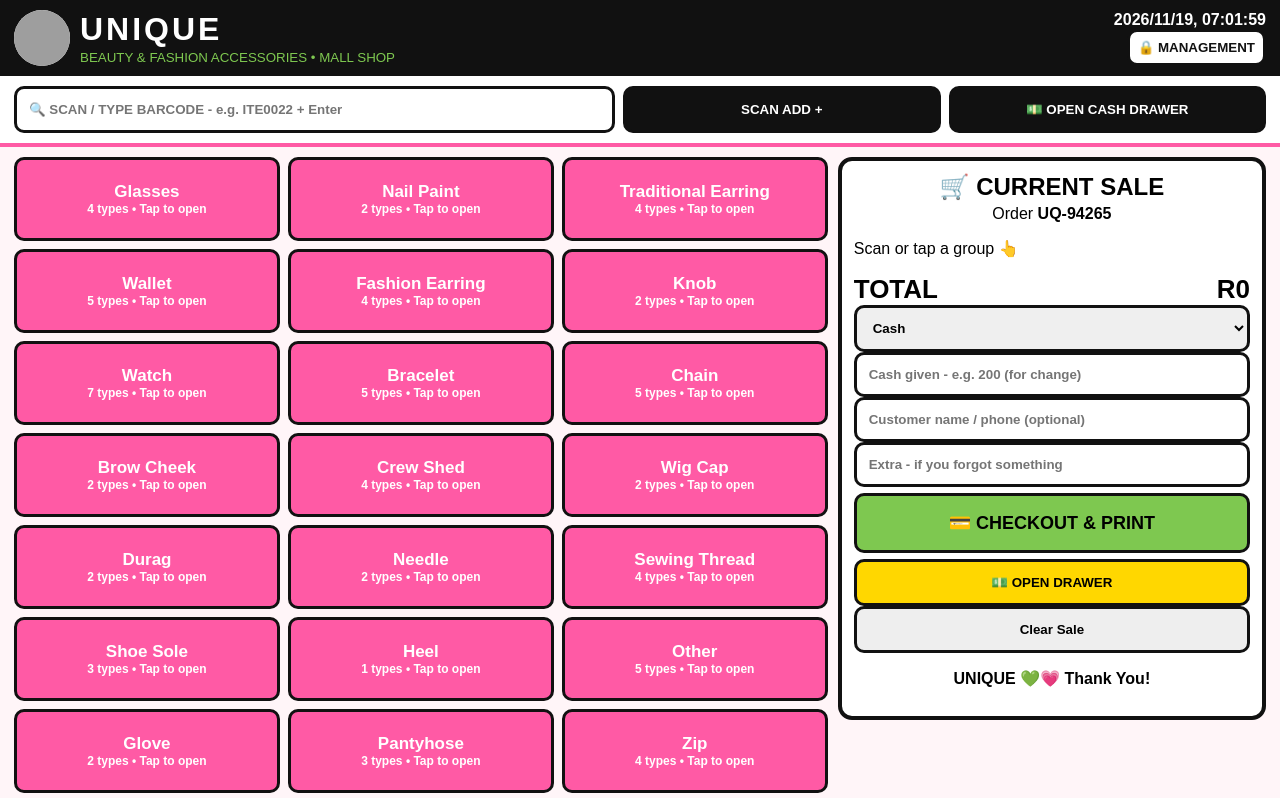
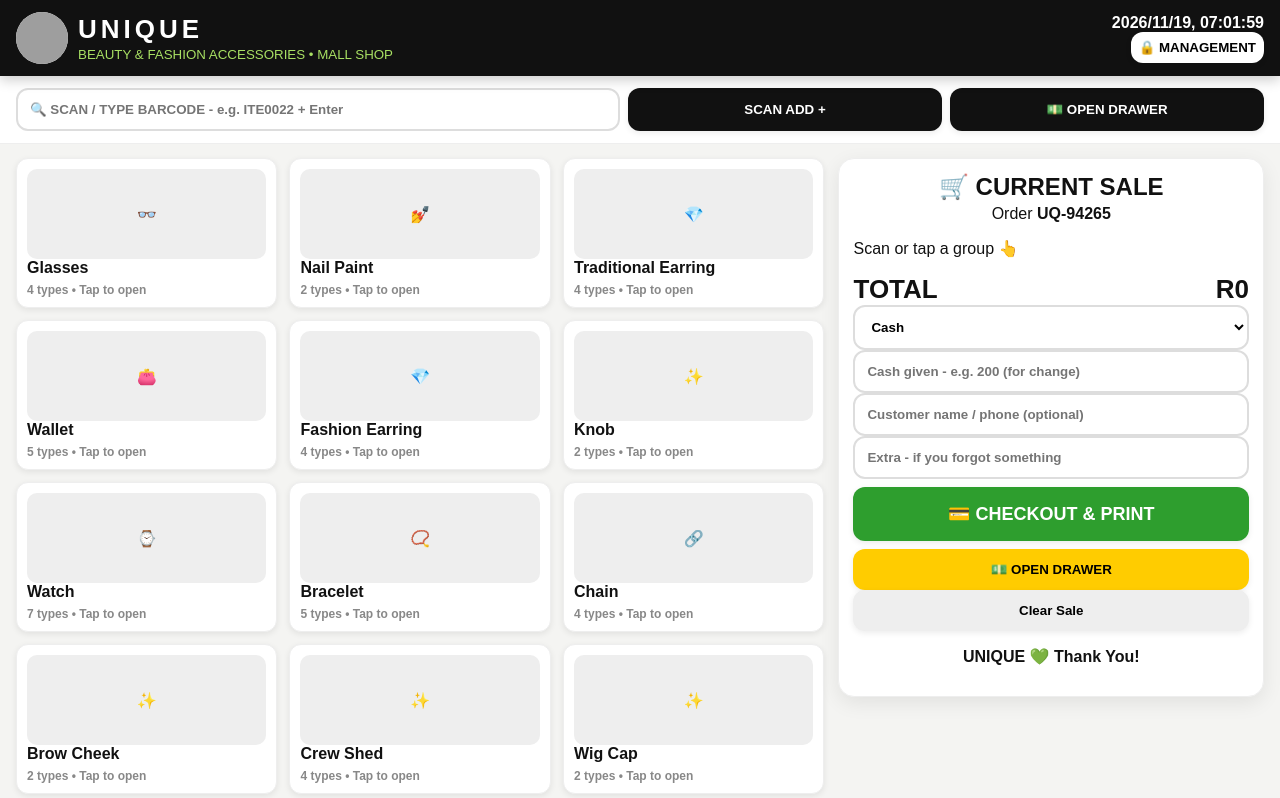
Before and after one commit to musinapos/unique-shop, a plain HTML site: page index.html in a window 1280 px wide. Both pictures are taken after a click on the button "💳 CHECKOUT & PRINT". Shown: the top 798 px of the page. Drawn offline with Linux system fonts and the light colour scheme; grey boxes are pictures that could not be loaded.

Commit message:
Update index.html

```diff
--- a/index.html
+++ b/index.html
@@ -2,68 +2,44 @@
 <html><head><meta charset="utf-8"><meta name="viewport" content="width=device-width,initial-scale=1">
 <title>UNIQUE - POS - Mall Shop</title>
 <style>
-*{box-sizing:border-box}body{font-family:Arial,sans-serif;margin:0;background:#fff5f8}
-.top{background:#111;color:#fff;padding:10px 14px;display:flex;justify-content:space-between;align-items:center;position:sticky;top:0;z-index:20}
-.top h1{margin:0;letter-spacing:3px}.top small{color:#7ec850}
-button{padding:13px;border:3px solid #111;border-radius:10px;font-weight:900;cursor:pointer;background:#fff}
-input,select{padding:12px;border:3px solid #111;border-radius:10px;font-weight:900;width:100%}
-.scanbar{background:#fff;padding:10px 14px;display:flex;gap:8px;flex-wrap:wrap;border-bottom:4px solid #ff5aa5;position:sticky;top:62px;z-index:19}
+*{box-sizing:border-box}body{font-family:Arial,sans-serif;margin:0;background:#f4f4f2;color:#111}
+.top{background:#111;color:#fff;padding:12px 16px;display:flex;justify-content:space-between;align-items:center;position:sticky;top:0;z-index:20;box-shadow:0 4px 12px rgba(0,0,0,.2)}
+.top h1{margin:0;letter-spacing:4px;font-size:26px}.top small{color:#a8e063}
+button{padding:13px;border:none;border-radius:12px;font-weight:900;cursor:pointer;background:#fff;box-shadow:0 2px 6px rgba(0,0,0,.08)}
+input,select{padding:12px;border:2px solid #ddd;border-radius:12px;font-weight:700;width:100%;background:#fff}
+.scanbar{background:#fff;padding:12px 16px;display:flex;gap:8px;flex-wrap:wrap;border-bottom:1px solid #eee;position:sticky;top:72px;z-index:19}
 .scanbar input{flex:2}.scanbar button{flex:1;background:#111;color:#fff}
-.wrap{display:flex;gap:10px;padding:10px 14px;max-width:1300px;margin:0 auto}
+.wrap{display:flex;gap:14px;padding:14px 16px;max-width:1300px;margin:0 auto}
 .left{flex:1.9}.right{flex:1;min-width:340px}
-.cats{display:grid;grid-template-columns:1fr 1fr 1fr;gap:8px}
-.catbtn{background:#ff5aa5;color:#fff;font-size:17px;padding:22px 8px;border-color:#111}
-.catbtn small{display:block;font-size:12px;color:#fff}
-.backbtn{background:#111;color:#fff;width:100%;margin-bottom:8px}
-.grid{display:grid;grid-template-columns:1fr 1fr;gap:8px}
-.card{background:#fff;border:3px solid #eee;border-radius:12px;padding:10px}
-.card b{font-size:15px}.price{color:#4da52e;font-size:19px;font-weight:900}.low{color:red}
-.card button{background:#7ec850;width:100%;margin-top:6px}
-.cart{background:#fff;border:4px solid #111;border-radius:14px;padding:12px;position:sticky;top:140px}
-.row{display:flex;justify-content:space-between;gap:6px;padding:7px 0;border-bottom:2px solid #eee;font-size:13px}
-.row button{width:auto;padding:5px 9px;margin:0}
+.cats{display:grid;grid-template-columns:1fr 1fr 1fr;gap:12px}
+.catbtn{background:#fff;color:#111;font-size:16px;padding:10px;border:1px solid #eee;text-align:left}
+.catbtn img{width:100%;height:90px;object-fit:cover;border-radius:10px;background:#eee}
+.catbtn small{display:block;font-size:12px;color:#888;margin-top:6px}
+.backbtn{background:#111;color:#fff;width:100%;margin-bottom:10px}
+.grid{display:grid;grid-template-columns:1fr 1fr 1fr;gap:12px}
+.card{background:#fff;border:1px solid #eee;border-radius:16px;padding:0;overflow:hidden;box-shadow:0 4px 14px rgba(0,0,0,.06)}
+.pic{height:120px;background:#eee;display:flex;align-items:center;justify-content:center;overflow:hidden}
+.pic img{width:100%;height:100%;object-fit:cover}
+.card-body{padding:12px}.card b{font-size:15px}.price{color:#2e9e2e;font-size:20px;font-weight:900}.low{color:red;font-weight:900}
+.card button{background:#111;color:#fff;width:100%;margin-top:8px}
+.cart{background:#fff;border:1px solid #eee;border-radius:16px;padding:14px;position:sticky;top:150px;box-shadow:0 6px 20px rgba(0,0,0,.08)}
+.row{display:flex;justify-content:space-between;gap:6px;padding:8px 0;border-bottom:1px solid #eee;font-size:13px}
+.row button{width:auto;padding:6px 10px;margin:0;background:#f0f0f0;box-shadow:none}
+.row img{width:36px;height:36px;object-fit:cover;border-radius:6px;vertical-align:middle}
 .total{font-size:26px;font-weight:900;display:flex;justify-content:space-between}
-.paybtn{width:100%;padding:16px;font-size:18px;background:#7ec850;margin-top:6px}
-.drawerbtn{width:100%;background:#ffd700;margin-top:6px}
-.mgmtbtn{width:100%;background:#111;color:#fff;margin-top:6px}
-#mgmt,#receipt{position:fixed;inset:0;background:rgba(0,0,0,.85);display:none;align-items:center;justify-content:center;z-index:99}
-.paper{background:#fff;width:420px;max-height:92vh;overflow:auto;padding:16px;border-radius:12px}
-.paper table{width:100%;border-collapse:collapse;font-size:12px}.paper td,.paper th{border:1px solid #ddd;padding:4px}
-@media(max-width:850px){.wrap{flex-direction:column}.cart{position:static}.cats{grid-template-columns:1fr 1fr}}
+.paybtn{width:100%;padding:16px;font-size:18px;background:#2e9e2e;color:#fff;margin-top:8px}
+.drawerbtn{width:100%;background:#ffcc00;margin-top:8px}
+#mgmt,#receipt{position:fixed;inset:0;background:rgba(0,0,0,.7);display:none;align-items:center;justify-content:center;z-index:99}
+.paper{background:#fff;width:430px;max-height:92vh;overflow:auto;padding:16px;border-radius:16px}
+.paper table{width:100%;border-collapse:collapse;font-size:12px}.paper td,.paper th{border:1px solid #eee;padding:5px}
+@media(max-width:850px){.wrap{flex-direction:column}.cart{position:static}.cats,.grid{grid-template-columns:1fr 1fr}}
 @media print{body *{visibility:hidden}#receipt,#receipt *{visibility:visible}#receipt{position:absolute;inset:0;display:flex;background:#fff}}
 </style></head><body>
-<div class="top"><div style="display:flex;gap:10px;align-items:center"><img src="unique.logo.jpg" style="width:56px;height:56px;border-radius:50%;object-fit:cover;background:#fff"><div><h1>UNIQUE</h1><small>BEAUTY & FASHION ACCESSORIES • MALL SHOP</small></div></div><div style="text-align:right;font-weight:900"><span id="clock"></span><br><button onclick="openMgmt()" style="padding:8px;background:#fff;color:#111">🔒 MANAGEMENT</button></div></div>
-
-<div class="scanbar">
-<input id="scan" placeholder="🔍 SCAN / TYPE BARCODE - e.g. ITE0022 + Enter" onkeydown="if(event.key==='Enter')doScan()">
-<button onclick="doScan()">SCAN ADD +</button>
-<button onclick="openDrawer()">💵 OPEN CASH DRAWER</button>
-</div>
-
-<div class="wrap"><div class="left">
-<div id="cats" class="cats"></div>
-<button id="backBtn" class="backbtn" style="display:none" onclick="showCats()">← BACK TO ALL GROUPS</button>
-<div id="grid" class="grid"></div>
-</div>
-
-<div class="right"><div class="cart">
-<h2 style="margin:0;text-align:center">🛒 CURRENT SALE</h2><p style="text-align:center;margin:4px">Order <b id="orderNo"></b></p>
-<div id="cart"></div>
-<div class="total"><span>TOTAL</span><span id="total">R0</span></div>
-<select id="payMethod"><option>Cash</option><option>Card</option><option>Card + Cash</option><option>EFT / Tap</option></select>
-<input id="cashGiven" type="number" placeholder="Cash given - e.g. 200 (for change)">
-<div id="change" style="font-weight:900;text-align:center"></div>
-<input id="cust" placeholder="Customer name / phone (optional)">
-<input id="extraNote" placeholder="Extra - if you forgot something">
-<button class="paybtn" onclick="checkout()">💳 CHECKOUT & PRINT</button>
-<button class="drawerbtn" onclick="openDrawer()">💵 OPEN DRAWER</button>
-<button onclick="cart=[];renderCart()" style="width:100%;background:#eee">Clear Sale</button>
-<p style="text-align:center;font-weight:800">UNIQUE 💚💗 Thank You!</p>
-</div></div></div>
-
-<div id="receipt"><div class="paper" id="paper"></div></div>
-<div id="mgmt"><div class="paper" id="mgmtPaper"></div></div>
-
+<div class="top"><div style="display:flex;gap:10px;align-items:center"><img src="unique.logo.jpg" style="width:52px;height:52px;border-radius:50%;object-fit:cover;background:#fff"><div><h1>UNIQUE</h1><small>BEAUTY & FASHION ACCESSORIES • MALL SHOP</small></div></div><div style="text-align:right;font-weight:900"><span id="clock"></span><br><button onclick="openMgmt()" style="padding:8px">🔒 MANAGEMENT</button></div></div>
+<div class="scanbar"><input id="scan" placeholder="🔍 SCAN / TYPE BARCODE - e.g. ITE0022 + Enter" onkeydown="if(event.key==='Enter')doScan()"><button onclick="doScan()">SCAN ADD +</button><button onclick="openDrawer()">💵 OPEN DRAWER</button></div>
+<div class="wrap"><div class="left"><div id="cats" class="cats"></div><button id="backBtn" class="backbtn" style="display:none" onclick="showCats()">← BACK TO ALL GROUPS</button><div id="grid" class="grid"></div></div>
+<div class="right"><div class="cart"><h2 style="margin:0;text-align:center">🛒 CURRENT SALE</h2><p style="text-align:center;margin:4px">Order <b id="orderNo"></b></p><div id="cart"></div><div class="total"><span>TOTAL</span><span id="total">R0</span></div><select id="payMethod"><option>Cash</option><option>Card</option><option>Card + Cash</option><option>EFT / Tap</option></select><input id="cashGiven" type="number" placeholder="Cash given - e.g. 200 (for change)"><div id="change" style="font-weight:900;text-align:center"></div><input id="cust" placeholder="Customer name / phone (optional)"><input id="extraNote" placeholder="Extra - if you forgot something"><button class="paybtn" onclick="checkout()">💳 CHECKOUT & PRINT</button><button class="drawerbtn" onclick="openDrawer()">💵 OPEN DRAWER</button><button onclick="cart=[];renderCart()" style="width:100%;background:#eee">Clear Sale</button><p style="text-align:center;font-weight:800">UNIQUE 💚 Thank You!</p></div></div></div>
+<div id="receipt"><div class="paper" id="paper"></div></div><div id="mgmt"><div class="paper" id="mgmtPaper"></div></div>
 <script>
 let ITEMS=[
 ["ITE0001","Glasses A",80],["ITE0002","Glasses B",150],["ITE0003","Glasses C",100],["ITE0004","Glasses D",120],
@@ -91,27 +67,29 @@ let ITEMS=[
 ["ITE0100","Earring Hooks",20],["ITE0101","Chain Holders",20],["ITE0102","Shampoo Cap",150],["ITE0103","Socks",50],["ITE0104","Arm Cover",40],["ITE0105","Head Flower",150],
 ["ITE0106","Wedding Needles",150],["ITE0107","Wedding Pins",20],["ITE0108","Wedding Veil Length",100]
 ];
-let STOCK=JSON.parse(localStorage.getItem("unique_stock")||"null")||{};
-ITEMS.forEach(i=>{if(STOCK[i[0]]==null)STOCK[i[0]]=50});
-let PRICES=JSON.parse(localStorage.getItem("unique_prices")||"null")||{};
-ITEMS.forEach(i=>{if(PRICES[i[0]]==null)PRICES[i[0]]=i[2]});
+// GROUP -> YOUR PIC FILE
+let GROUP_PIC={"Glasses":"unique-pic1.png","Nail Paint":"unique-pic2.png","Traditional Earring":"unique-pic3.png","Fashion Earring":"unique-pic4.png","Wallet":"unique-pic5.png","Knob":"unique-pic6.png","Watch":"unique-pic7.png","Bracelet":"unique-pic8.png","Chain":"unique-pic9.png","Brow Cheek":"unique-pic10.png","Crew Shed":"unique-pic11.png","Wig Cap":"unique-pic12.png","Durag":"unique-pic13.png","Needle":"unique-pic14.png","Sewing Thread":"unique-pic15.png","Shoe Sole":"unique-pic16.png","Heel":"unique-pic17.png","Glove":"unique-pic18.png","Pantyhose":"unique-pic19.png","Zip":"unique-pic20.png","Shoe Needle":"unique-pic21.png","Machine Oil":"unique-pic22.png","Pin":"unique-pic23.png","Lace":"unique-pic24.png","Reborn":"unique-pic25.png","Elastic":"unique-pic26.png","Cutting Zip":"unique-pic27.png","Ziplock":"unique-pic28.png","Cap":"unique-pic29.png","Flute":"unique-pic30.png","Fish Lane":"unique-pic31.png","Beat String":"unique-pic32.png","Suspenders":"unique-pic33.png","Parton":"unique-pic34.png","Partool":"unique-pic35.png","Press Stance":"unique-pic36.png","Earring Hooks":"unique-pic37.png","Chain Holders":"unique-pic38.png","Shampoo Cap":"unique-pic39.png","Socks":"unique-pic40.png","Arm Cover":"unique-pic41.png","Head Flower":"unique-pic42.png","Wedding":"unique-pic43.png","Other":"unique-pic44.png"};
+function emojiOf(n){if(n.includes("Glasses"))return "👓";if(n.includes("Nail"))return "💅";if(n.includes("Earring"))return "💎";if(n.includes("Wallet"))return "👛";if(n.includes("Watch"))return "⌚";if(n.includes("Bracelet"))return "📿";if(n.includes("Chain"))return "🔗";return "✨"}
+function picFor(name){let g=catOf(name);let f=GROUP_PIC[g]||GROUP_PIC["Other"];return f}
+function imgTag(name,style){let f=picFor(name);return `<img src="${f}" style="${style||''}" onerror="this.style.display='none';this.parentElement.innerHTML='${emojiOf(name)}';this.parentElement.style.fontSize='40px'">`}
+let STOCK=JSON.parse(localStorage.getItem("unique_stock")||"null")||{};ITEMS.forEach(i=>{if(STOCK[i[0]]==null)STOCK[i[0]]=50});
+let PRICES=JSON.parse(localStorage.getItem("unique_prices")||"null")||{};ITEMS.forEach(i=>{if(PRICES[i[0]]==null)PRICES[i[0]]=i[2]});
 function saveAll(){localStorage.setItem("unique_stock",JSON.stringify(STOCK));localStorage.setItem("unique_prices",JSON.stringify(PRICES))}
-let cart=[],orderNo="UQ-"+Math.floor(10000+Math.random()*89999);
-document.getElementById("orderNo").textContent=orderNo;
+let cart=[],orderNo="UQ-"+Math.floor(10000+Math.random()*89999);document.getElementById("orderNo").textContent=orderNo;
 function tick(){document.getElementById("clock").textContent=new Date().toLocaleString("en-ZA")}tick();setInterval(tick,1000);
-function catOf(n){let groups=["Glasses","Nail Paint","Traditional Earring","Fashion Earring","Wallet","Knob","Watch","Bracelet","Chain","Brow Cheek","Crew Shed","Wig Cap","Durag","Needle","Sewing Thread","Shoe Sole","Heel","Glove","Pantyhose","Zip","Shoe Needle","Machine Oil","Pin","Lace","Reborn","Elastic","Cutting Zip","Ziplock","Cap","Flute","Fish Lane","Beat String","Suspenders","Parton","Partool","Press Stance","Back Lace","Earring Hooks","Chain Holders","Shampoo Cap","Socks","Arm Cover","Head Flower","Wedding"];for(let g of groups)if(n.startsWith(g))return g;return "Other"}
+function catOf(n){if(n.includes("Long Sole"))return "Shoe Sole";if(n.includes("Short Gloves")||n.includes("Long Gloves"))return "Glove";if(n.includes("Back Lace")||n.includes("Lace Reborn"))return "Lace";if(n.includes("Chain Holders"))return "Chain Holders";let groups=["Glasses","Nail Paint","Traditional Earring","Fashion Earring","Wallet","Knob","Watch","Bracelet","Chain","Brow Cheek","Crew Shed","Wig Cap","Durag","Needle","Sewing Thread","Shoe Sole","Heel","Glove","Pantyhose","Zip","Shoe Needle","Machine Oil","Pin","Lace","Reborn","Elastic","Cutting Zip","Ziplock","Cap","Flute","Fish Lane","Beat String","Suspenders","Parton","Partool","Press Stance","Back Lace","Earring Hooks","Chain Holders","Shampoo Cap","Socks","Arm Cover","Head Flower","Wedding"];for(let g of groups)if(n.startsWith(g))return g;return "Other"}
 let CATS=[...new Set(ITEMS.map(i=>catOf(i[1])))];
-function showCats(){document.getElementById("cats").style.display="grid";document.getElementById("backBtn").style.display="none";document.getElementById("grid").innerHTML="";document.getElementById("cats").innerHTML=CATS.map(c=>{let n=ITEMS.filter(i=>catOf(i[1])===c).length;return `<button class="catbtn" onclick="showGroup('${c}')">${c}<small>${n} types • Tap to open</small></button>`}).join("")}
-function showGroup(c){document.getElementById("cats").style.display="none";document.getElementById("backBtn").style.display="block";document.getElementById("grid").innerHTML=`<h2 style="grid-column:1/-1;margin:0">${c}</h2>`+ITEMS.filter(i=>catOf(i[1])===c).map(i=>`<div class="card"><small>${i[0]} • Stock: ${STOCK[i[0]]} ${STOCK[i[0]]<=5?'<span class="low">LOW!</span>':''}</small><br><b>${i[1]}</b><br><span class="price">R${PRICES[i[0]]}</span><br><small>Barcode: || ${i[0]} ||</small><button onclick="add('${i[0]}')">ADD +</button></div>`).join("")}
+function showCats(){document.getElementById("cats").style.display="grid";document.getElementById("backBtn").style.display="none";document.getElementById("grid").innerHTML="";document.getElementById("cats").innerHTML=CATS.map(c=>{let n=ITEMS.filter(i=>catOf(i[1])===c).length;let ex=ITEMS.find(i=>catOf(i[1])===c);return `<button class="catbtn" onclick="showGroup('${c}')"><div style="height:90px;background:#eee;border-radius:10px;overflow:hidden;display:flex;align-items:center;justify-content:center">${imgTag(ex[1],"width:100%;height:90px;object-fit:cover")}</div>${c}<small>${n} types • Tap to open</small></button>`}).join("")}
+function showGroup(c){document.getElementById("cats").style.display="none";document.getElementById("backBtn").style.display="block";document.getElementById("grid").innerHTML=`<h2 style="grid-column:1/-1;margin:0">${c}</h2>`+ITEMS.filter(i=>catOf(i[1])===c).map(i=>`<div class="card"><div class="pic">${imgTag(i[1],"width:100%;height:120px;object-fit:cover")}</div><div class="card-body"><small>${i[0]} • Stock: ${STOCK[i[0]]} ${STOCK[i[0]]<=5?'<span class="low">LOW!</span>':''}</small><br><b>${i[1]}</b><br><span class="price">R${PRICES[i[0]]}</span><br><small>Barcode: || ${i[0]} ||</small><button onclick="add('${i[0]}')">ADD +</button></div></div>`).join("")}
 function add(code){if(STOCK[code]<=0)return alert("OUT OF STOCK - "+code);let it=ITEMS.find(x=>x[0]===code);let f=cart.find(x=>x.code===code);if(f)f.qty++;else cart.push({code,name:it[1],price:PRICES[code],qty:1});renderCart();document.getElementById("scan").value="";document.getElementById("scan").focus()}
 function doScan(){let v=document.getElementById("scan").value.trim().toUpperCase();if(!v)return;let it=ITEMS.find(x=>x[0]===v||x[1].toUpperCase()===v);if(!it)return alert("Barcode not found: "+v);add(v)}
-function renderCart(){let t=0;document.getElementById("cart").innerHTML=cart.map((s,i)=>{t+=s.price*s.qty;return `<div class="row"><span><b>${s.code}</b> ${s.name}<br>${s.qty} x R${s.price}</span><span>R${s.price*s.qty}<br><button onclick="cart[${i}].qty--;if(cart[${i}].qty<=0)cart.splice(${i},1);renderCart()">-</button> <button onclick="cart[${i}].qty++;renderCart()">+</button> <button onclick="cart.splice(${i},1);renderCart()">✕</button></span></div>`}).join("")||"<p>Scan or tap a group 👆</p>";document.getElementById("total").textContent="R"+t;let given=parseFloat(document.getElementById("cashGiven").value||0);document.getElementById("change").textContent=given>0?"Change: R"+Math.max(0,given-t).toFixed(2):""}
+function renderCart(){let t=0;document.getElementById("cart").innerHTML=cart.map((s,i)=>{t+=s.price*s.qty;return `<div class="row"><span>${imgTag(s.name,"width:36px;height:36px;object-fit:cover;border-radius:6px")} <b>${s.code}</b> ${s.name}<br>${s.qty} x R${s.price}</span><span>R${s.price*s.qty}<br><button onclick="cart[${i}].qty--;if(cart[${i}].qty<=0)cart.splice(${i},1);renderCart()">-</button> <button onclick="cart[${i}].qty++;renderCart()">+</button> <button onclick="cart.splice(${i},1);renderCart()">✕</button></span></div>`}).join("")||"<p>Scan or tap a group 👆</p>";document.getElementById("total").textContent="R"+t;let given=parseFloat(document.getElementById("cashGiven").value||0);document.getElementById("change").textContent=given>0?"Change: R"+Math.max(0,given-t).toFixed(2):""}
 document.getElementById("cashGiven").addEventListener("input",renderCart);
-function openDrawer(){alert("💵 CASH DRAWER OPEN\nDrawer will open on printer / till.\nIf using USB drawer, it opens on PRINT.");}
-function checkout(){if(!cart.length)return alert("Add item first");let t=cart.reduce((a,s)=>a+s.price*s.qty,0);let method=document.getElementById("payMethod").value;let cust=document.getElementById("cust").value;let note=document.getElementById("extraNote").value;let rows=cart.map(s=>`<div style="display:flex;justify-content:space-between"><span>${s.code} ${s.name} x${s.qty}</span><span>R${s.price*s.qty}</span></div><div style="font-size:11px">Barcode: || ${s.code} ||</div>`).join("");cart.forEach(s=>{STOCK[s.code]-=s.qty});saveAll();document.getElementById("paper").innerHTML=`<div style="text-align:center"><h2>UNIQUE</h2>Beauty & Fashion Accessories<br>MALL SHOP<br>Order ${orderNo}<br>${new Date().toLocaleString("en-ZA")}<br>${cust?cust+"<br>":""}<hr>${rows}<hr><div style="display:flex;justify-content:space-between"><b>TOTAL</b><b>R${t}</b></div><div>Paid: ${method}</div>${note?"Extra: "+note+"<br>":""}<hr><b>THANK YOU!</b><br><button onclick="window.print()" style="width:100%;background:#111;color:#fff">🖨️ PRINT RECEIPT</button><button onclick="openDrawer();closeReceipt()" style="width:100%;background:#ffd700">💵 OPEN DRAWER + NEW SALE</button></div>`;document.getElementById("receipt").style.display="flex"}
+function openDrawer(){alert("💵 CASH DRAWER OPEN");}
+function checkout(){if(!cart.length)return alert("Add item first");let t=cart.reduce((a,s)=>a+s.price*s.qty,0);let method=document.getElementById("payMethod").value;let cust=document.getElementById("cust").value;let note=document.getElementById("extraNote").value;let rows=cart.map(s=>`<div style="display:flex;justify-content:space-between"><span>${s.code} ${s.name} x${s.qty}</span><span>R${s.price*s.qty}</span></div>`).join("");cart.forEach(s=>{STOCK[s.code]-=s.qty});saveAll();document.getElementById("paper").innerHTML=`<div style="text-align:center"><h2>UNIQUE</h2>Beauty & Fashion Accessories<br>MALL SHOP<br>Order ${orderNo}<br>${new Date().toLocaleString("en-ZA")}<br>${cust?cust+"<br>":""}<hr>${rows}<hr><div style="display:flex;justify-content:space-between"><b>TOTAL</b><b>R${t}</b></div><div>Paid: ${method}</div>${note?"Extra: "+note+"<br>":""}<hr><b>THANK YOU!</b><br><button onclick="window.print()" style="width:100%;background:#111;color:#fff">🖨️ PRINT RECEIPT</button><button onclick="openDrawer();closeReceipt()" style="width:100%;background:#ffcc00">💵 OPEN DRAWER + NEW SALE</button></div>`;document.getElementById("receipt").style.display="flex"}
 function closeReceipt(){document.getElementById("receipt").style.display="none";cart=[];orderNo="UQ-"+Math.floor(10000+Math.random()*89999);document.getElementById("orderNo").textContent=orderNo;document.getElementById("cashGiven").value="";document.getElementById("extraNote").value="";renderCart();showCats()}
-function openMgmt(){let p=prompt("MANAGEMENT PIN:");if(p!=="1234")return alert("Wrong PIN - Cashier cannot enter");let rows=ITEMS.map(i=>`<tr><td>${i[0]}</td><td>${i[1]}</td><td><input id="p_${i[0]}" type="number" value="${PRICES[i[0]]}"></td><td><input id="s_${i[0]}" type="number" value="${STOCK[i[0]]}"></td></tr>`).join("");document.getElementById("mgmtPaper").innerHTML=`<h2>🔒 MANAGEMENT / BACK OFFICE</h2><p>Only management. Change Price + Stock here. Cashier cannot.</p><input id="newCode" placeholder="New Code - e.g. ITE0109"><input id="newName" placeholder="New Item Name"><input id="newPrice" type="number" placeholder="Price"><button onclick="addNewItem()" style="width:100%;background:#7ec850">+ ADD NEW ITEM</button><div style="max-height:300px;overflow:auto"><table><tr><th>Code</th><th>Item</th><th>Price</th><th>Stock</th></tr>${rows}</table></div><button onclick="saveMgmt()" style="width:100%;background:#111;color:#fff">SAVE ALL</button><button onclick="document.getElementById('mgmt').style.display='none'" style="width:100%">Close</button>`;document.getElementById("mgmt").style.display="flex"}
-function saveMgmt(){ITEMS.forEach(i=>{PRICES[i[0]]=parseFloat(document.getElementById("p_"+i[0]).value)||PRICES[i[0]];STOCK[i[0]]=parseInt(document.getElementById("s_"+i[0]).value)||0});saveAll();document.getElementById("mgmt").style.display="none";alert("Saved! Prices + Stock updated.");showCats()}
-function addNewItem(){let c=document.getElementById("newCode").value.trim().toUpperCase(),n=document.getElementById("newName").value.trim(),p=parseFloat(document.getElementById("newPrice").value);if(!c||!n||!p)return alert("Fill Code, Name, Price");ITEMS.push([c,n,p]);PRICES[c]=p;STOCK[c]=50;saveAll();alert("Added "+c+" - "+n);openMgmt()}
+function openMgmt(){let p=prompt("MANAGEMENT PIN:");if(p!=="1234")return alert("Wrong PIN");let rows=ITEMS.map(i=>`<tr><td>${i[0]}</td><td>${i[1]}</td><td><input id="p_${i[0]}" type="number" value="${PRICES[i[0]]}"></td><td><input id="s_${i[0]}" type="number" value="${STOCK[i[0]]}"></td></tr>`).join("");document.getElementById("mgmtPaper").innerHTML=`<h2>🔒 MANAGEMENT / BACK OFFICE</h2><p>Only management. Change Price + Stock here.</p><input id="newCode" placeholder="New Code - e.g. ITE0109"><input id="newName" placeholder="New Item Name"><input id="newPrice" type="number" placeholder="Price"><button onclick="addNewItem()" style="width:100%;background:#2e9e2e;color:#fff">+ ADD NEW ITEM</button><div style="max-height:300px;overflow:auto"><table><tr><th>Code</th><th>Item</th><th>Price</th><th>Stock</th></tr>${rows}</table></div><button onclick="saveMgmt()" style="width:100%;background:#111;color:#fff">SAVE ALL</button><button onclick="document.getElementById('mgmt').style.display='none'" style="width:100%">Close</button>`;document.getElementById("mgmt").style.display="flex"}
+function saveMgmt(){ITEMS.forEach(i=>{PRICES[i[0]]=parseFloat(document.getElementById("p_"+i[0]).value)||PRICES[i[0]];STOCK[i[0]]=parseInt(document.getElementById("s_"+i[0]).value)||0});saveAll();document.getElementById("mgmt").style.display="none";alert("Saved!");showCats()}
+function addNewItem(){let c=document.getElementById("newCode").value.trim().toUpperCase(),n=document.getElementById("newName").value.trim(),p=parseFloat(document.getElementById("newPrice").value);if(!c||!n||!p)return alert("Fill Code, Name, Price");ITEMS.push([c,n,p]);PRICES[c]=p;STOCK[c]=50;saveAll();alert("Added "+c);openMgmt()}
 showCats();renderCart();
 </script></body></html>
```
